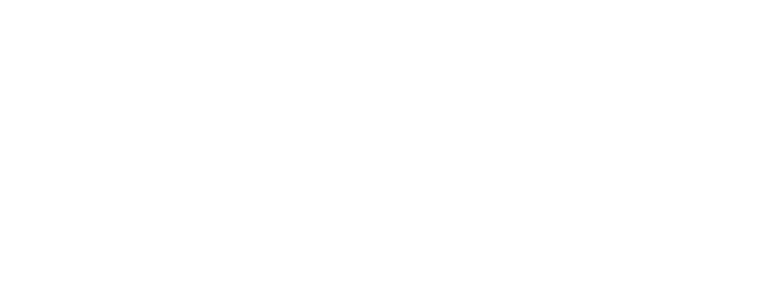
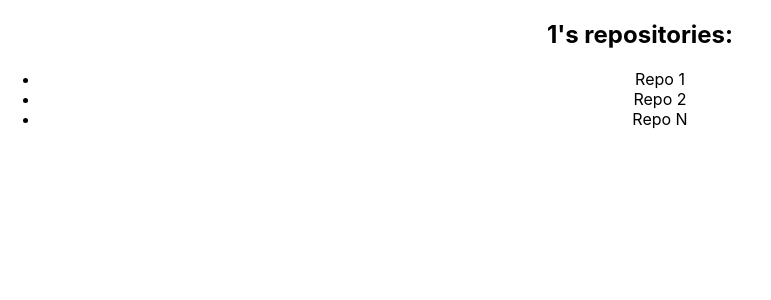
Before and after one commit to felipetofoli/github-profile-app, a React (Create React App) app: page /1/repositories in a window 1280 px wide. Before the commit this address had no page. Shown: the top 300 px of the page, without its empty margins (0-771 px from the left). Built offline with nearby package versions, Linux system fonts and the light colour scheme.

Commit message:
Added respositoryList component

```diff
--- a/src/App.js
+++ b/src/App.js
@@ -3,7 +3,7 @@
 import Github from "./Github";
 import Store from "./store/storeConfig";
 import { BrowserRouter, Route, Routes } from "react-router-dom";
-import { CreatorComponent } from "./components";
+import { CreatorComponent, RepositoryListComponent } from "./components";
 
 function App() {
   const routes = [
@@ -23,6 +23,14 @@
         </div>
       ),
     },
+    {
+      path: "/:username/repositories",
+      element: (
+        <div className="App">
+          <RepositoryListComponent />
+        </div>
+      ),
+    },
   ];
 
   return (
--- /dev/null
+++ b/src/components/RepositoryList/index.js
@@ -0,0 +1,19 @@
+import React from "react";
+import { useParams } from "react-router-dom";
+
+const RepositoryListComponent = () => {
+  const params = useParams();
+
+  return (
+    <>
+      <h2>{params.username}'s repositories:</h2>
+      <ul>
+        <li>Repo 1</li>
+        <li>Repo 2</li>
+        <li>Repo N</li>
+      </ul>
+    </>
+  );
+};
+
+export default RepositoryListComponent;
--- a/src/components/UserProfileList/index.js
+++ b/src/components/UserProfileList/index.js
@@ -15,6 +15,9 @@
           <img src={avatar} alt={name} />
           <p>Name: {name}</p>
           <p>Public repos: {publicReposQuantity}</p>
+          <p>
+            <a href={`${username}/repositories`}>See repositories</a>
+          </p>
         </div>
       )}
     </>
--- a/src/components/index.js
+++ b/src/components/index.js
@@ -4,3 +4,4 @@
 export { default as HeaderComponent } from "./Header";
 export { default as FooterComponent } from "./Footer";
 export { default as CreatorComponent } from "./Creator";
+export { default as RepositoryListComponent } from "./RepositoryList";
```
